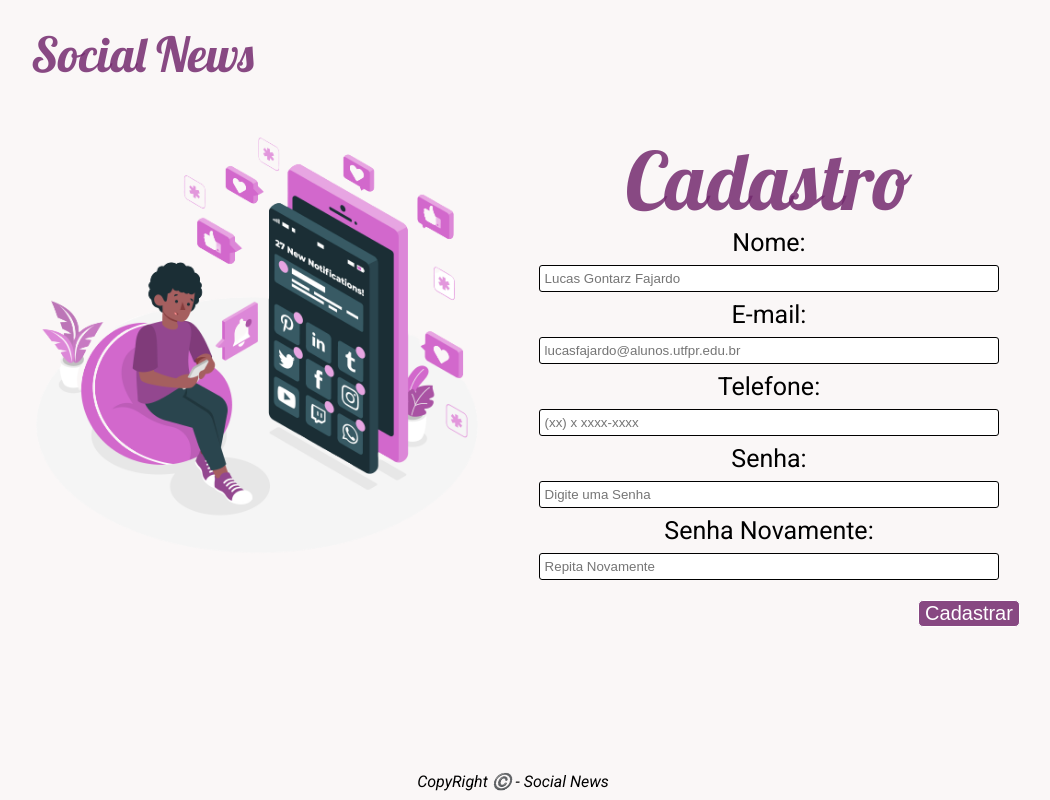
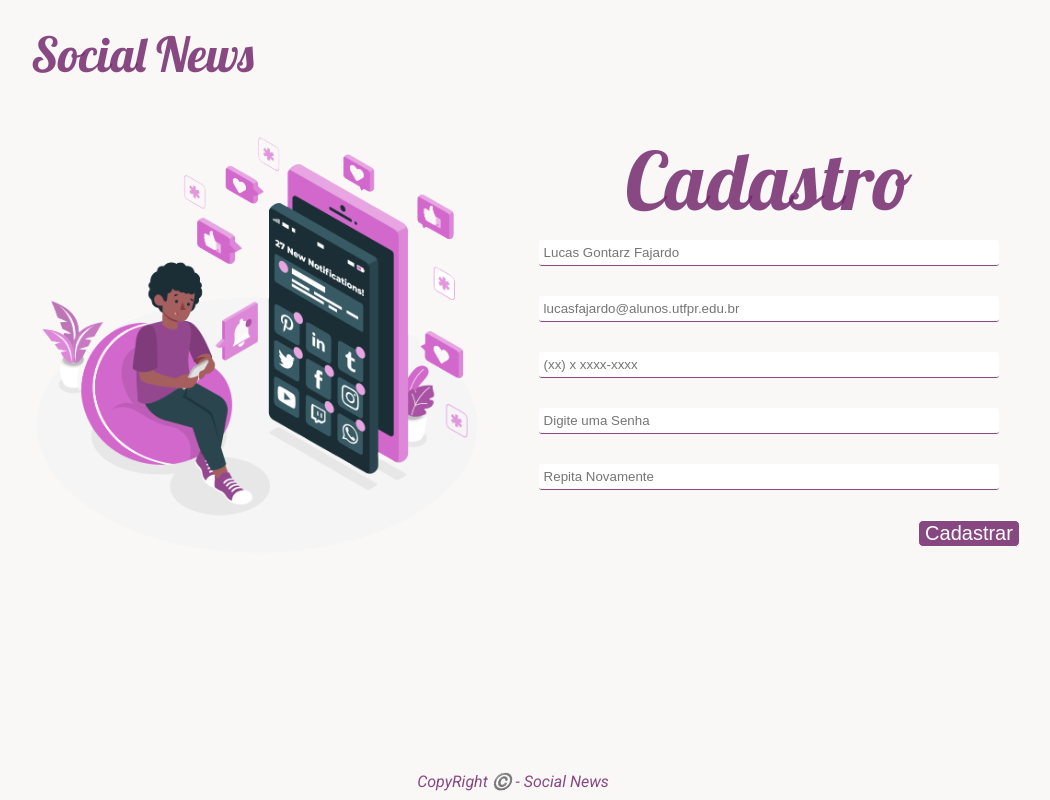
Before and after one commit to lucasgfaj/social-media-form, a plain HTML site: page index.html in a window 1280 px wide. Shown: the whole page, without its empty margins (127-1177 px from the left). Drawn offline with Linux system fonts and the light colour scheme.

Commit message:
Conclusão Form

```diff
--- a/css/style.css
+++ b/css/style.css
@@ -58,6 +58,14 @@ html {
     /* border: 1px solid black; */
 }
 
+.cad-form input {
+    margin: 10px;
+    box-shadow: 0 0 0 0;
+    border: 0 none;
+    outline: 0;
+    border-bottom: 1px solid #72286dd7;
+}
+
 label {
     font-size: 25px;
     margin-bottom: 10px;
@@ -96,6 +104,8 @@ button:hover {
 
 footer {
 
+
+    color: #72286dd7;
     bottom: 0;
     position: fixed;
     width: 100%;
--- a/index.html
+++ b/index.html
@@ -20,15 +20,15 @@
             <div class="container">
                 <form class="cad-form" autocomplete="off" action="#" method="#">
                     <h2>Cadastro</h2>
-                    <label for="nome">Nome:</label>
+                    <label for="nome"></label>
                     <input type="text" id="nome" name="nome" placeholder="Lucas Gontarz Fajardo" required>
-                    <label for="email">E-mail:</label>
+                    <label for="email"></label>
                     <input type="email" id="email" name="email" placeholder="lucasfajardo@alunos.utfpr.edu.br" required>
-                    <label for="telephone">Telefone:</label>
+                    <label for="telephone"></label>
                     <input type="tel" id="telephone" name="telephone" placeholder="(xx) x xxxx-xxxx" required>
-                    <label for="senha">Senha:</label>
+                    <label for="senha"></label>
                     <input type="password" id="senha" name="senha" placeholder="Digite uma Senha" required>
-                    <label for="senha">Senha Novamente:</label>
+                    <label for="senha"></label>
                     <input type="password" id="senha-cf" name="senha" placeholder="Repita Novamente" required>
 
                     <button type="submit">Cadastrar</button>
```
